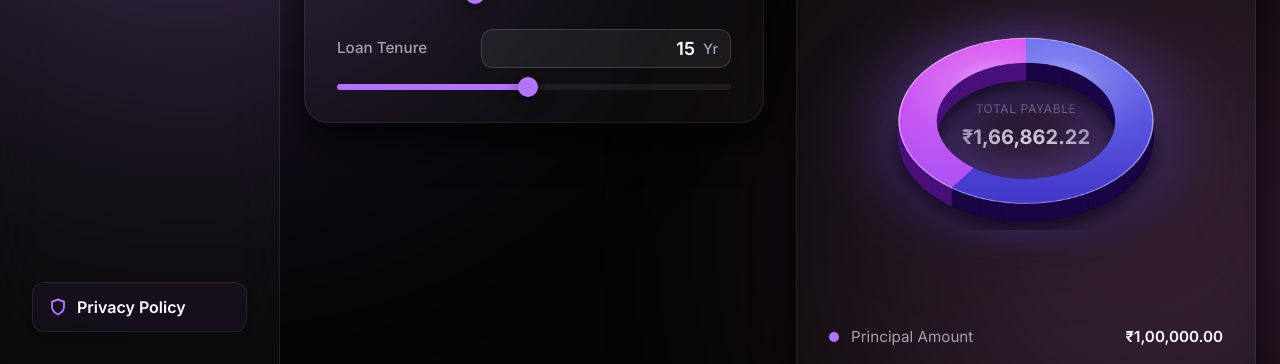
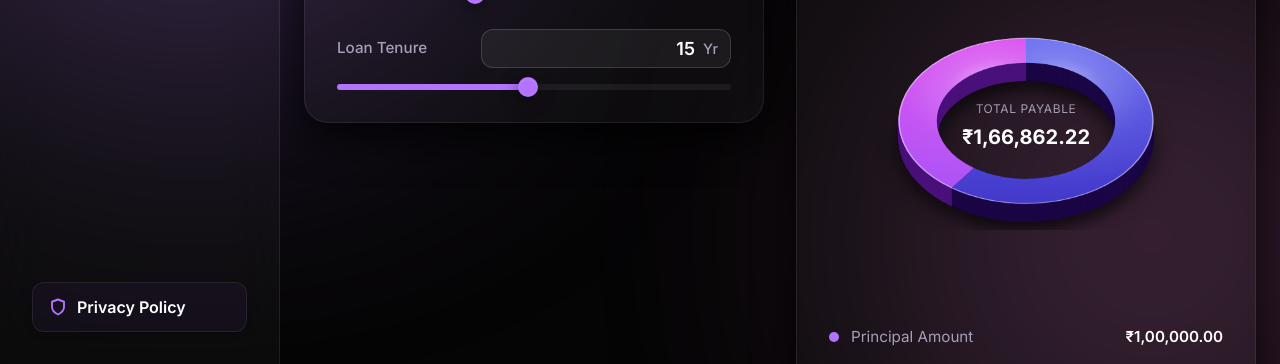
Before and after one commit to IshaanThakur09/fintools, a plain HTML site: page calculators.html in a window 1280 px wide. Shown: the part 436-800 px from the top of the page. Drawn offline with nearby package versions, Linux system fonts and the light colour scheme.

Commit message:
Remove drop-shadow filter from canvas to fix Intel GPU black box bug

```diff
--- a/style2.css
+++ b/style2.css
@@ -669,9 +669,6 @@
     z-index: 2;
     transform: scaleY(0.65);
     transform-origin: center;
-    filter:
-        drop-shadow(0 0 40px rgba(139, 92, 246, 0.6))
-        drop-shadow(0 30px 35px rgba(0, 0, 0, 0.6));
     transition: transform 0.3s ease;
 }
 
```
